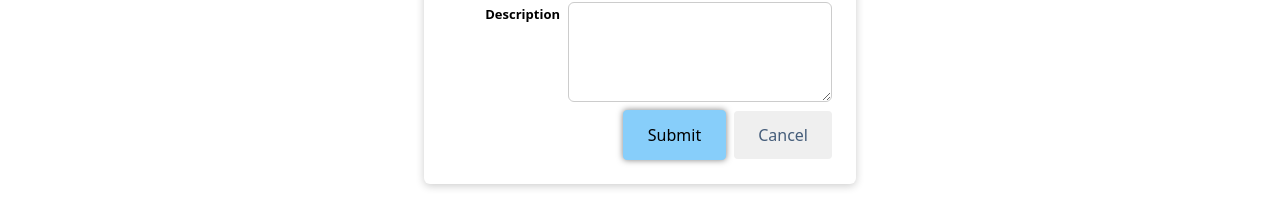
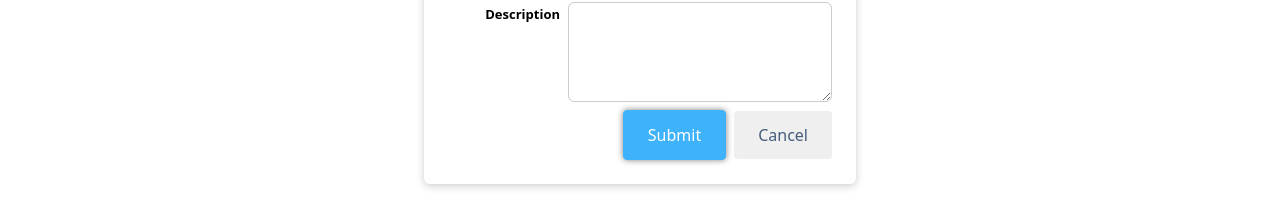
Before and after one commit to bertjee321/MyFinance, a React (Create React App) app: page /incomes/new-income in a window 1280 px wide. In both pictures the pointer is over the button "Submit". Shown: the part 309-513 px from the top of the page. Built offline with nearby package versions, Linux system fonts and the light colour scheme; no server answers.

Commit message:
general button style change

```diff
--- a/src/index.css
+++ b/src/index.css
@@ -35,7 +35,6 @@ body {
   text-align: center;
 }
 
-
 .navbutton {
   display: flex;
   justify-content: center;
@@ -61,10 +60,15 @@ body {
   cursor: pointer;
 }
 
-.button:hover,
-.button:active {
-  color: black;
+.button:hover {
+  background-color: rgb(62, 178, 250);
+  border-color: rgb(62, 178, 250);
+  color: white;
   box-shadow: 0px 0px 6px rgb(0, 0, 0, 0.5);
+}
+
+.button:active{
+  box-shadow: inset 0px 0px 6px rgb(0, 0, 0, 0.5);
 }
 
 .button--flat {
@@ -78,12 +82,16 @@ body {
   border-radius: 4px;
 }
 
-.button--flat:hover,
-.button--flat:active {
+.button--flat:hover {
   background-color: lightcoral;
   color: white;
   box-shadow: 0px 0px 6px rgb(0, 0, 0, 0.5);
 }
+
+.button--flat:active {
+  box-shadow: inset 0px 0px 6px rgb(0, 0, 0, 0.5);
+ }
+
 
 @media (max-width: 550px) {
   .main {
```
